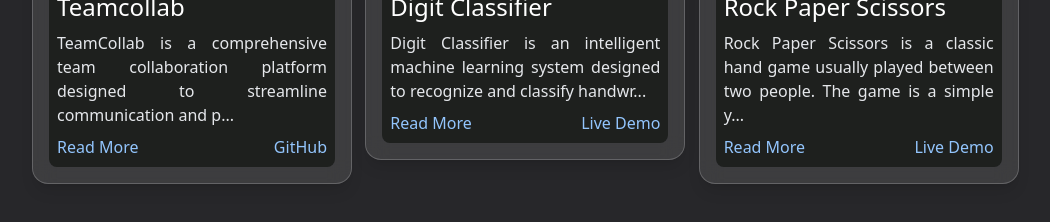
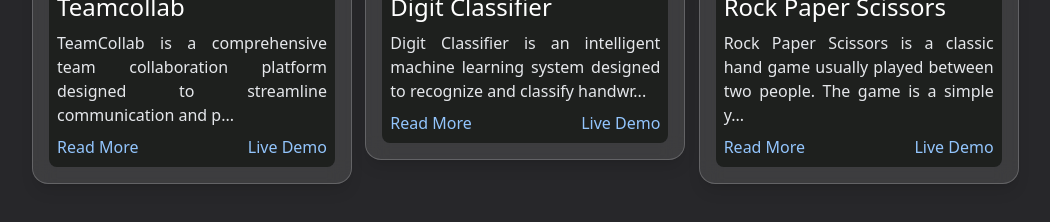
Before and after one commit to samIRaahmeD6/myPortfolio, a React (Vite) app: page /myPortfolio/projects in a window 1280 px wide. Shown: the part 780-1002 px from the top of the page, without its empty margins (128-1178 px from the left). Built offline with nearby package versions, Linux system fonts and the light colour scheme.

Commit message:
made some change in data

```diff
--- a/src/assets/data/data.js
+++ b/src/assets/data/data.js
@@ -21,7 +21,7 @@ const Projects = [
     image: teamCollab,
     description: 'TeamCollab is a collaborative platform that enables real-time communication and task management for teams.',
     title: 'Teamcollab',
-    link:'https://github.com/samIRaahmeD6/Teamcollab',
+    link:'https://samiraahmed6.github.io/TeamCollab_Frontend/',
     description2:
       'TeamCollab is a comprehensive team collaboration platform designed to streamline communication and project management. It allows team members to chat in real-time, create and assign tasks, share updates, and manage projects efficiently within a single workspace. With features like group discussions, status tracking, and centralized message history, TeamCollab ensures that teams stay organized, connected, and productive. This project was built using Node.js, Express.js, MySQL, Socket.IO, Angular, and Tailwind CSS, combining real-time communication with a responsive and interactive user interface.',
   },
```
Also changed, not shown: 1 other file (tests, documents, lock files or other folders).
